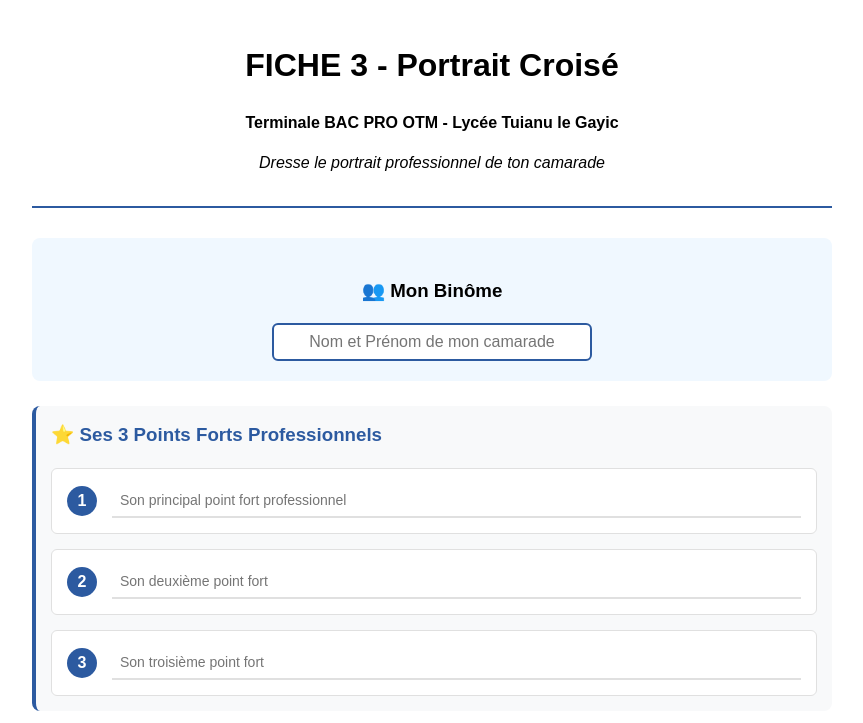
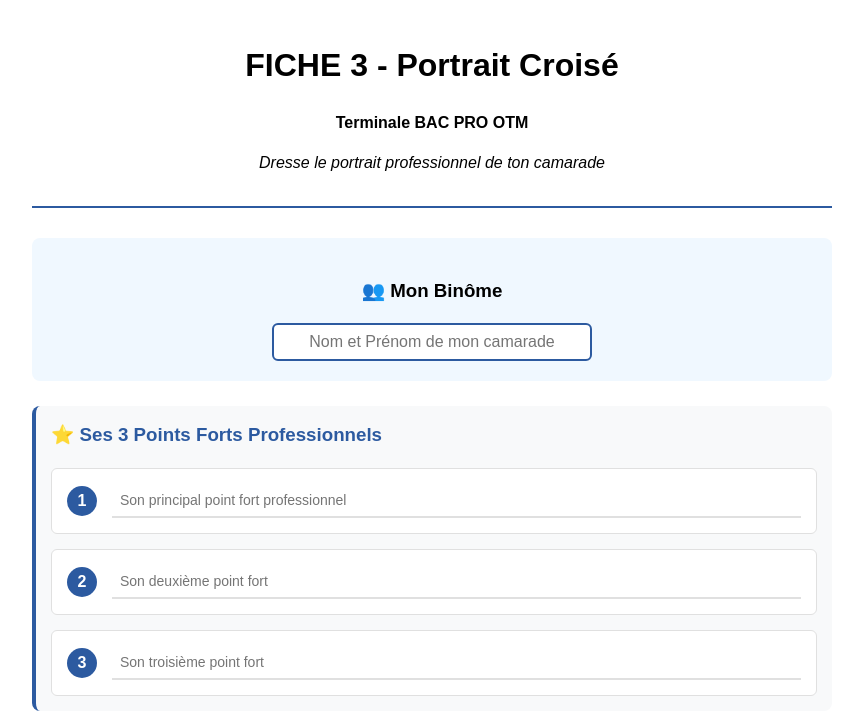
Before and after one commit to cdrecogestion/SoutienParcours, a plain HTML site: page fiche2.html in a window 1280 px wide. Shown: the top 723 px of the page, without its empty margins (208-1071 px from the left). Drawn offline with Linux system fonts and the light colour scheme.

Commit message:
Update and rename fiche2_portrait_croise.html to fiche2.html

```diff
--- a/fiche2_portrait_croise.html
+++ b/fiche2.html
@@ -200,7 +200,7 @@
   <body>
     <div class="header">
       <h1>FICHE 3 - Portrait Croisé</h1>
-      <p><strong>Terminale BAC PRO OTM - Lycée Tuianu le Gayic</strong></p>
+      <p><strong>Terminale BAC PRO OTM</strong></p>
       <p><em>Dresse le portrait professionnel de ton camarade</em></p>
     </div>
 
```
